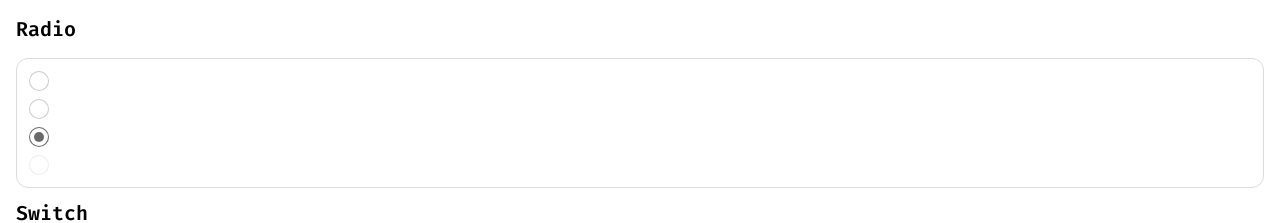
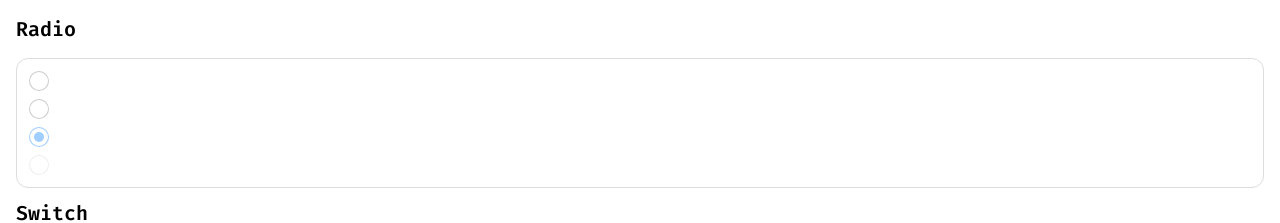
Before and after one commit to kim-elijah-sol/my-ui-kit, a React (Vite) app in the folder examples/ui-kit-example/: page / in a window 1280 px wide. Shown: the top 223 px of the page. Built offline with nearby package versions, Linux system fonts and the light colour scheme.

Commit message:
feat(ui): `Radio` > disabled blue color 추가

```diff
--- a/examples/ui-kit-example/src/App.tsx
+++ b/examples/ui-kit-example/src/App.tsx
@@ -39,7 +39,13 @@ const App = () => {
         >
           <Radio id='radio-1' name='radio' />
           <Radio id='radio-2' name='radio' color='blue' />
-          <Radio defaultChecked id='radio-3' name='radio' disabled />
+          <Radio
+            defaultChecked
+            id='radio-3'
+            name='radio'
+            color='blue'
+            disabled
+          />
           <Radio name='radio' disabled />
         </Flex.Column>
       </div>
--- a/packages/ui/src/Radio/Radio.css.ts
+++ b/packages/ui/src/Radio/Radio.css.ts
@@ -16,7 +16,7 @@ export const radioBlackColorCss = radioColorStore.css({
 export const radioBlueColorCss = radioColorStore.css({
   hover: '#70ACFF',
   checked: '#006AFF',
-  'disabled-checked': '#6A6A6A',
+  'disabled-checked': '#A0CFFF',
   'disabled-unchecked': '#EEEEEE',
 });
 
```
